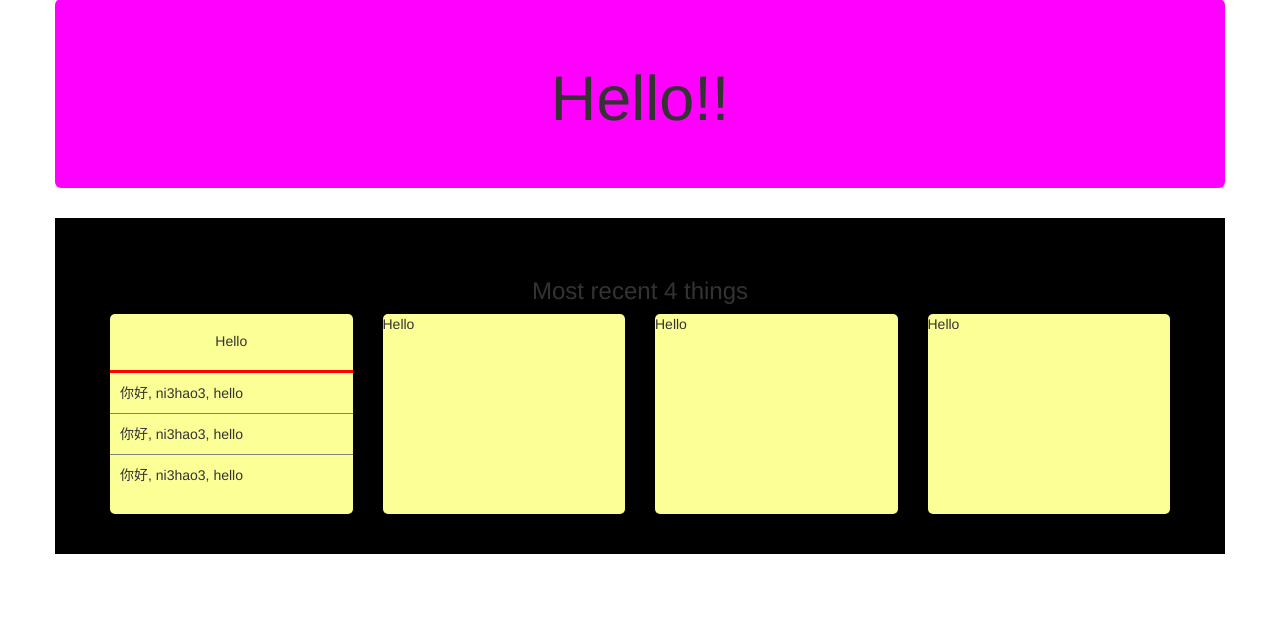
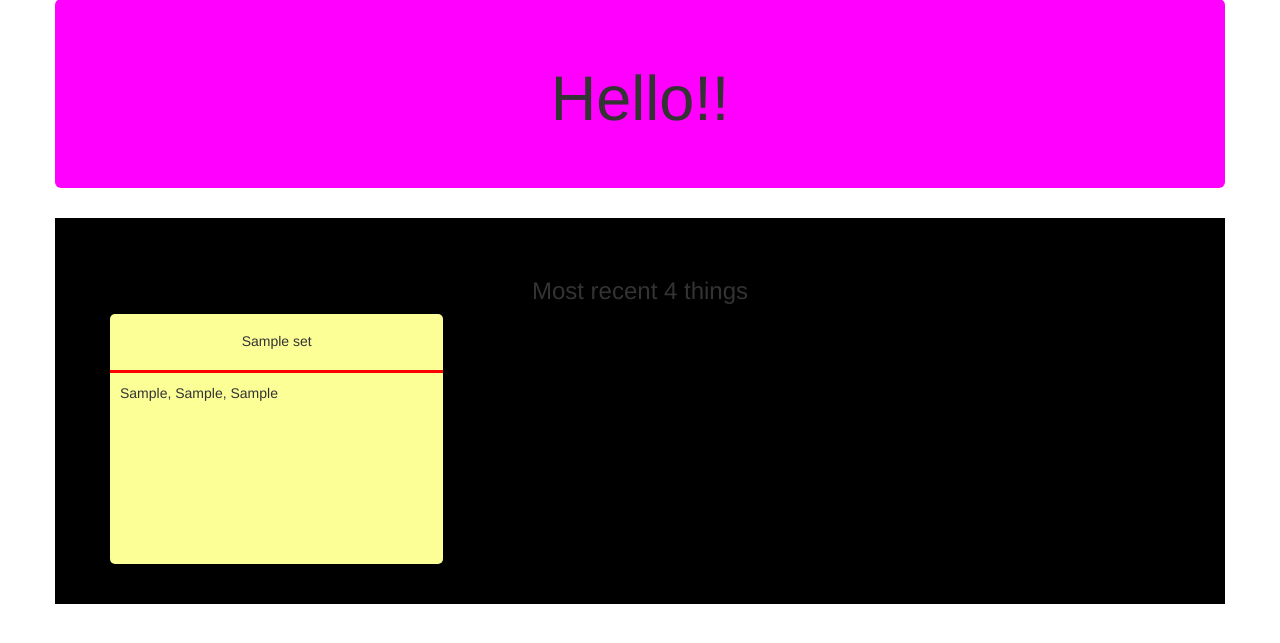
Before and after one commit to lbiester/Learn-Chinese, a Flask app: template app/templates/index.html in a window 1280 px wide. Shown: the part 73-716 px from the top of the page. Run offline with Flask 2, Linux system fonts and the light colour scheme; the template is opened without the code that fills it: values that come from a table or form of the project are taken from there, others are empty; tables that the repository leaves empty hold one stand-in row (values such as "Sample post"); some libraries are stand-ins or nearby versions.

Commit message:
New note cards for home page

```diff
--- a/app/static/home.css
+++ b/app/static/home.css
@@ -8,7 +8,7 @@ div.recent-items {
 }
 div.recent-item {
     background-color: #FCFF96;
-    height: 200px;
+    height: 250px;
     border-radius: 5px;
     /*padding: 20px;*/
 }
--- a/app/templates/addset.html
+++ b/app/templates/addset.html
@@ -6,7 +6,6 @@
 {% extends "base.html" %}
 
 {% block content %}
-<div class="container">
 <div class="row">
     <div class="col-xs-12">
         <form method="POST" action="/addset">
@@ -71,5 +70,4 @@
     <div class="col-xs-12">
     </div>
 </div>
-</div>
 {% endblock %}
--- a/app/templates/base.html
+++ b/app/templates/base.html
@@ -34,7 +34,9 @@
             </div><!-- /.navbar-collapse -->
           </div><!-- /.container-fluid -->
         </nav>
-        {% block content %}
-        {% endblock %}
+        <div class="container">
+            {% block content %}
+            {% endblock %}
+        </div>
     </body>
 </html>
--- a/app/templates/index.html
+++ b/app/templates/index.html
@@ -1,7 +1,6 @@
 <link href= '{{ url_for("static", filename="home.css") }}' rel='stylesheet' />
 {% extends "base.html" %}
 {% block content %}
-    <div class="container">
 <div class="row">
     <div class="col-md-12 jumbotron">
         <h1 class="text-center">Hello!!</h1>
@@ -15,40 +14,30 @@
             </div>
         </div>
         <div class="row">
-                    <div class="col-md-3">
+            {% for set in sets%}
+            <div class="col-md-4">
                 <div class="recent-item">
                     <div class="recent-item-title">
-                                <h5 class="text-center">Hello</h5>
+                        <h5 class="text-center">{{ set.name }}</h5>
                     </div>
                     <div class="recent-item-content">
                         <div>
-                                    你好, ni3hao3, hello
+                            {{ set.words[0].simplified }}, {{set.words[0].pinyin}}, {{ set.words[0].english }}
                         </div>
+                        {% if set.words[1] %}
                         <div>
-                                    你好, ni3hao3, hello
+                            {{ set.words[1].simplified }}, {{set.words[1].pinyin}}, {{ set.words[1].english }}
                         </div>
+                        {% endif %}
+                        {% if set.words[2] %}
                         <div>
-                                    你好, ni3hao3, hello
+                            {{ set.words[2].simplified }}, {{set.words[2].pinyin}}, {{ set.words[2].english }}
+                        </div>
+                        {% endif %}
                     </div>
                 </div>
             </div>
-                    </div>
-                    <div class="col-md-3">
-                        <div class="recent-item">
-                            Hello
-                        </div>
-                    </div>
-                    <div class="col-md-3">
-                        <div class="recent-item">
-                            Hello
-                        </div>
-                    </div>
-                    <div class="col-md-3">
-                        <div class="recent-item">
-                            Hello
-                        </div>
-                    </div>
-                </div>
+            {% endfor %}
         </div>
     </div>
 </div>
--- a/app/templates/set.html
+++ b/app/templates/set.html
@@ -1,7 +1,6 @@
 {% extends "base.html" %}
 {% block content %}
 
-<div class="container">
 <div class="row">
     <div class="col-md-12 text-center">
         <h1>{{ name }}</h1>
@@ -31,5 +30,4 @@
         </table>
     </div>
 </div>
-</div>
 {% endblock %}
--- a/app/views.py
+++ b/app/views.py
@@ -8,8 +8,9 @@ from flask_user import login_required
 @app.route('/')
 @app.route('/index')
 def index():
-
-    return render_template('index.html', title='Home')
+    sets_to_return = [];
+    sets = Set.query.order_by(Set.id).limit(3).all()
+    return render_template('index.html', title='Home', sets=sets)
 
 @app.route('/addset', methods=['GET', 'POST'])
 def addset():
```
Also changed, not shown: app/static/addset-script.js (+10 -0 lines), app/templates/cards.html (+3 -5 lines). Lines whose indentation alone changed are shown as unchanged.
